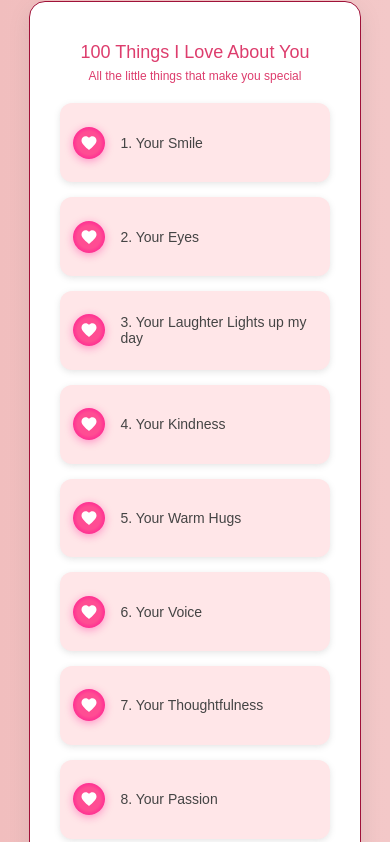
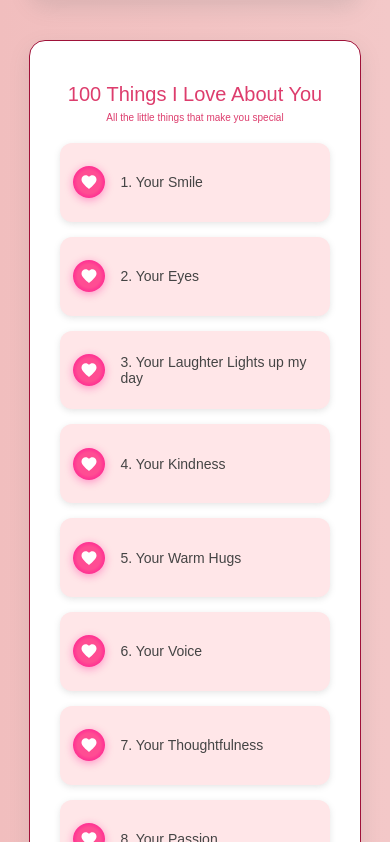
Before and after one commit to yyoussefhesham/dearreva, a plain HTML site: page index.html in a window 390 px wide. Shown: the part 1790-2632 px from the top of the page. Drawn offline with Linux system fonts and the light colour scheme; a web font is replaced by a local one.

Commit message:
Update style.css

```diff
--- a/style.css
+++ b/style.css
@@ -481,7 +481,7 @@ footer {
     }
 .song {
     width: 50vw;
-    height: 40vw;
+    height: 50vw;
     flex: 0 0 100%;
 }
 .songs-box h1 {
@@ -502,9 +502,9 @@ footer {
     padding: 6vw 3.5vw;
 }
 .things-box h2 {
-    font-size: 18px;
+    font-size: 20px;
 }
 .things-box p.subtitle {
-    font-size: 12px;
+    font-size: 10px;
 }
 }
```
